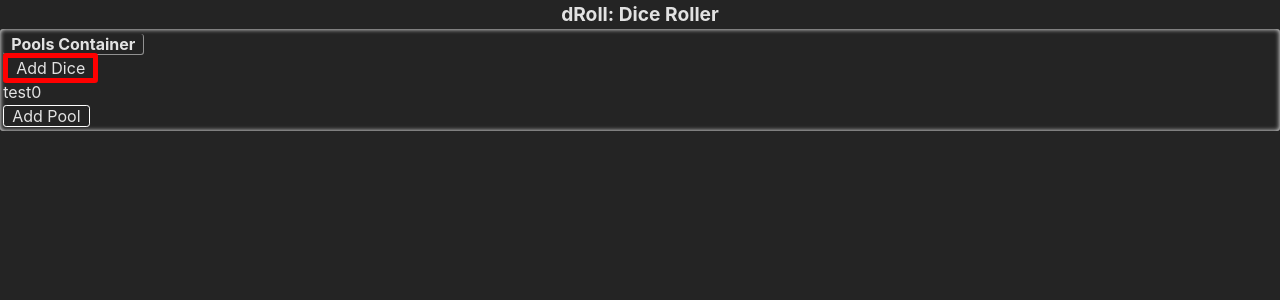
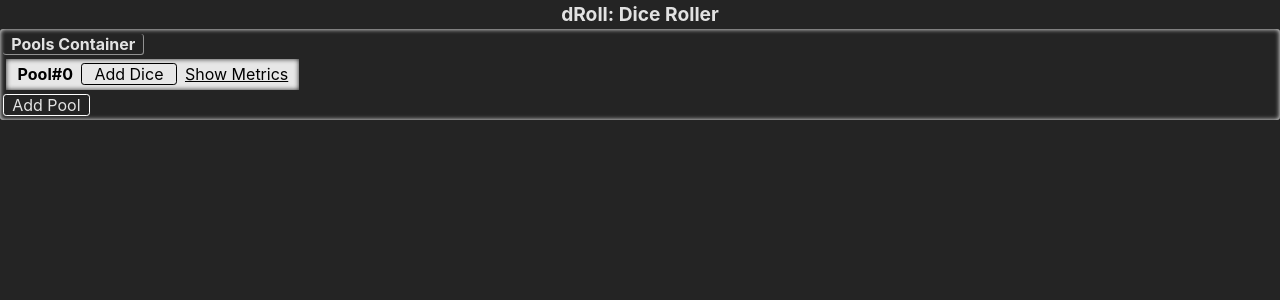
Before and after one commit to snowb/dRoll, a Vue app: page / in a window 1280 px wide. Both pictures are taken after a click on the element "Add Pool". Shown: the top 300 px of the page. Built offline with nearby package versions, Linux system fonts and the light colour scheme.

Commit message:
droll-app project updates

```diff
--- a/src/components/PoolComponent.vue
+++ b/src/components/PoolComponent.vue
@@ -1,9 +1,10 @@
 <script setup>
-  import { defineProps, toRaw, watchEffect, ref, unref, watch, shallowReactive} from 'vue';
+  import { defineProps, toRaw, watchEffect, ref, unref, shallowReactive, computed, triggerRef} from 'vue';
 
   const props=defineProps({
     pool: Object,
-    pool_index: Number
+    pool_index: Number,
+    force_render: Object
   });
 
   const emit=defineEmits(['addDice']);
@@ -15,31 +16,52 @@
     return "showing "+toRaw(_dice).getMinimum()+"D"+toRaw(_dice).getMaximum();
   }
 
-  let rawPoolFullResults=null;
+  const toggleMetrics=()=>{showPoolMetrics.value=!showPoolMetrics.value;}
+  let showPoolMetrics=ref(false);
+  let showPoolMetricsText=computed(()=>{return showPoolMetrics.value ? "Hide" : "Show"});
   let refPoolStringFullResults=ref("test1");
   let count=0;
   watchEffect(()=>{
-    //let pool=props.pool;
-    console.log("watchPostEffect 1",props.pool)
-    console.log("watchPostEffect 2",unref(props.pool))
-    //let pool=props.pool.value;
-    //rawPoolFullResults=toRaw(pool);
-    //rawPoolFullResults==pool;
-    //console.log("PoolComponent : watchPostEffect",rawPoolFullResults);
-    refPoolStringFullResults.value="test"+count;//JSON.stringify(rawPoolFullResults);
+    // console.log("watchEffect 1",props.pool)
+    // console.log("watchEffect 2",unref(props.pool))
+    props.pool;
+    props.force_render
+    //let unrefPool=unref(props.pool.value);
+    //console.log(unrefPool)
+    refPoolStringFullResults.value=props.pool.getMetrics();//unrefPool[props.pool_index].getMetrics();//JSON.stringify(rawPoolFullResults);
     count++;
     });
-  watch(props.pool, (_pool, _old_pool)=>{
-    console.log("pool changed")
-  });
 </script>
 
 <template>
-  <span>
-    <span style="border:thick solid red; border-radius: 0.2em; padding: 0em 0.5em 0em 0.5em" @click="addDice">Add Dice</span>
-    <div v-for="(dice,dice_index) in unref(props.pool)">{{ showPool(dice) }} at dice_idnex:{{ dice_index }}</div>
-    <div>{{ refPoolStringFullResults }}</div>
-  </span>
+  <div style="margin: 0.2em;">
+    <span style="display:inline-block; box-shadow: 0px 0px 5px 0px inset #242424; background-color: #e7e7e7; color:black; padding:0.2em;">
+      <div>
+        <span style="padding: 0em 0.5em 0em 0.5em; font-weight: bold;">
+          Pool#{{ pool_index }}
+        </span>
+        <span style="border:thin solid black; border-radius: 0.2em; padding: 0em 0.5em 0em 0.5em"
+          @click="addDice">
+          Add Dice
+        </span>
+        <span style="text-decoration: underline; padding: 0em 0.5em 0em 0.5em;"
+          @click="toggleMetrics">
+          {{showPoolMetricsText}} Metrics
+        </span>
+      </div>
+      <div style="display: flex; flex-direction: row;">
+        <div v-for="(dice,dice_index) in props.pool.getFullRollResults()"
+          style="background-color: #242424; color: white; border-radius: 0.2em; padding:0em 0.5em 0em 0.5em; margin:0.2em;"
+          :key="'pool'+props.pool_index+'dice'+dice_index"
+          >
+          {{ showPool(dice) }} at dice_index:{{ dice_index }}
+        </div>
+        <!-- needs to be the DiceComponent -->
+        <!-- {{ props.pool.getMetrics() }} -->
+      </div>
+      <div v-if="showPoolMetrics">{{ refPoolStringFullResults }}</div>
+    </span>
+  </div>
 
 </template>
 
--- a/src/components/PoolsContainer.vue
+++ b/src/components/PoolsContainer.vue
@@ -4,6 +4,7 @@
   import { Pool } from '../libs/pool-class-v1';
 
   const pools=shallowRef([]);
+  const forceRender=()=>{return Math.random()};//passing non-tracked objects, needed to trigger changes
 
   const addPool=()=>{
     pools.value=[...pools.value, new Pool()];
@@ -18,13 +19,16 @@
 </script>
 
 <template>
-<div style="border-radius:0.2em; box-shadow:inset 0px 0px 5px 0px white; width: 100vw; display: flex; flex-direction: column; padding:0.2em;">
+<div style="border-radius:0.2em; box-shadow:inset 0px 0px 5px 0px white; width: 100vw; display: inline-flex; flex-direction: column; padding:0.2em;">
   <div>
     <span style="font-weight:bold; border-bottom:thin solid rgba(255,255,255,0.5); border-right:thin solid rgba(255,255,255,0.5); border-radius: 0.2em; padding:0em 0.5em 0em 0.5em;">
       Pools Container
     </span>
   </div>
-  <PoolComponent v-for="(pool,pool_index) in pools" :pool=ref(pool.getFullRollResults()) :pool_index=pool_index @addDice="addDice"></PoolComponent>
+  <!-- <PoolComponent v-for="(pool,pool_index) in pools" :pool=ref(pool.getFullRollResults()) :pool_index=pool_index @addDice="addDice"></PoolComponent> -->
+  <PoolComponent v-for="(pool,pool_index) in pools"
+    :pool=pool :pool_index=pool_index :force_render="forceRender()"
+    @addDice="addDice"></PoolComponent>
   <div>
     <span style="border:thin solid white; padding:0em 0.5em 0em 0.5em; border-radius: 0.2em;" @click="addPool()">Add Pool</span>
   </div>
```
Also changed, not shown: src/libs/pool-class-v1.js.
